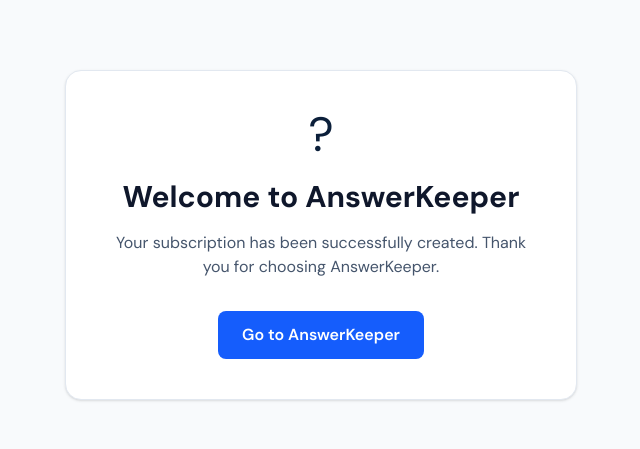
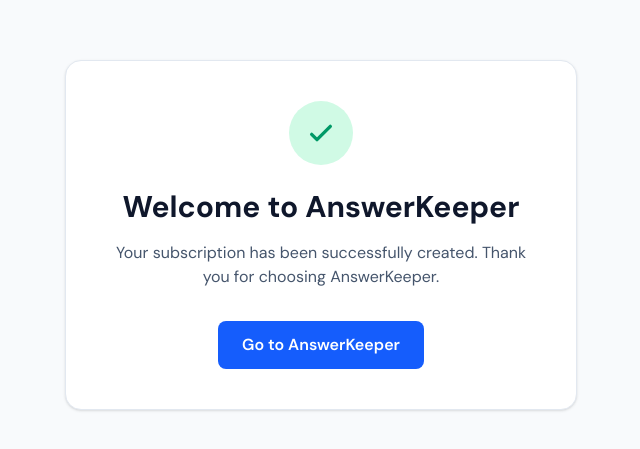
Before and after one commit to AnswerKeeper/answerkeeper-website, a Next.js app: page /welcome in a window 1280 px wide. Shown: the part 165-614 px from the top of the page, without its empty margins (319-959 px from the left). Built offline with nearby package versions, Linux system fonts and the light colour scheme.

Commit message:
Update welcome page icon to clean SVG checkmark

```diff
--- a/src/app/welcome/page.tsx
+++ b/src/app/welcome/page.tsx
@@ -2,7 +2,11 @@
   return (
     <main className="min-h-screen bg-slate-50 flex items-center justify-center px-6">
       <div className="max-w-lg w-full rounded-2xl bg-white p-10 text-center shadow-sm border border-slate-200">
-        <div className="text-5xl mb-5">?</div>
+        <div className="mx-auto mb-6 flex h-16 w-16 items-center justify-center rounded-full bg-emerald-100">
+          <svg className="h-8 w-8 text-emerald-600" fill="none" stroke="currentColor" viewBox="0 0 24 24">
+            <path strokeLinecap="round" strokeLinejoin="round" strokeWidth="2.5" d="M5 13l4 4L19 7" />
+          </svg>
+        </div>
 
         <h1 className="text-3xl font-bold text-slate-900">
           Welcome to AnswerKeeper
```
